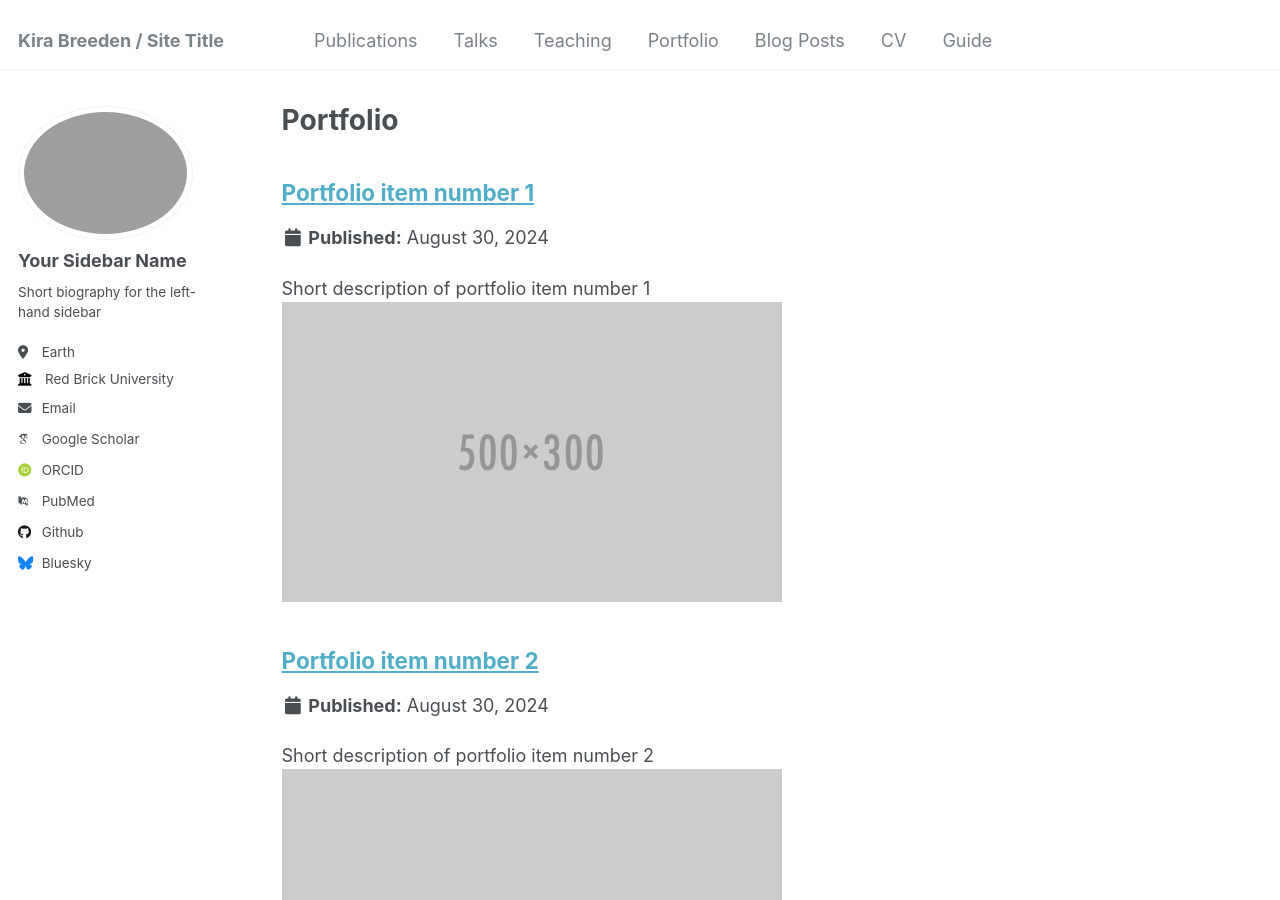
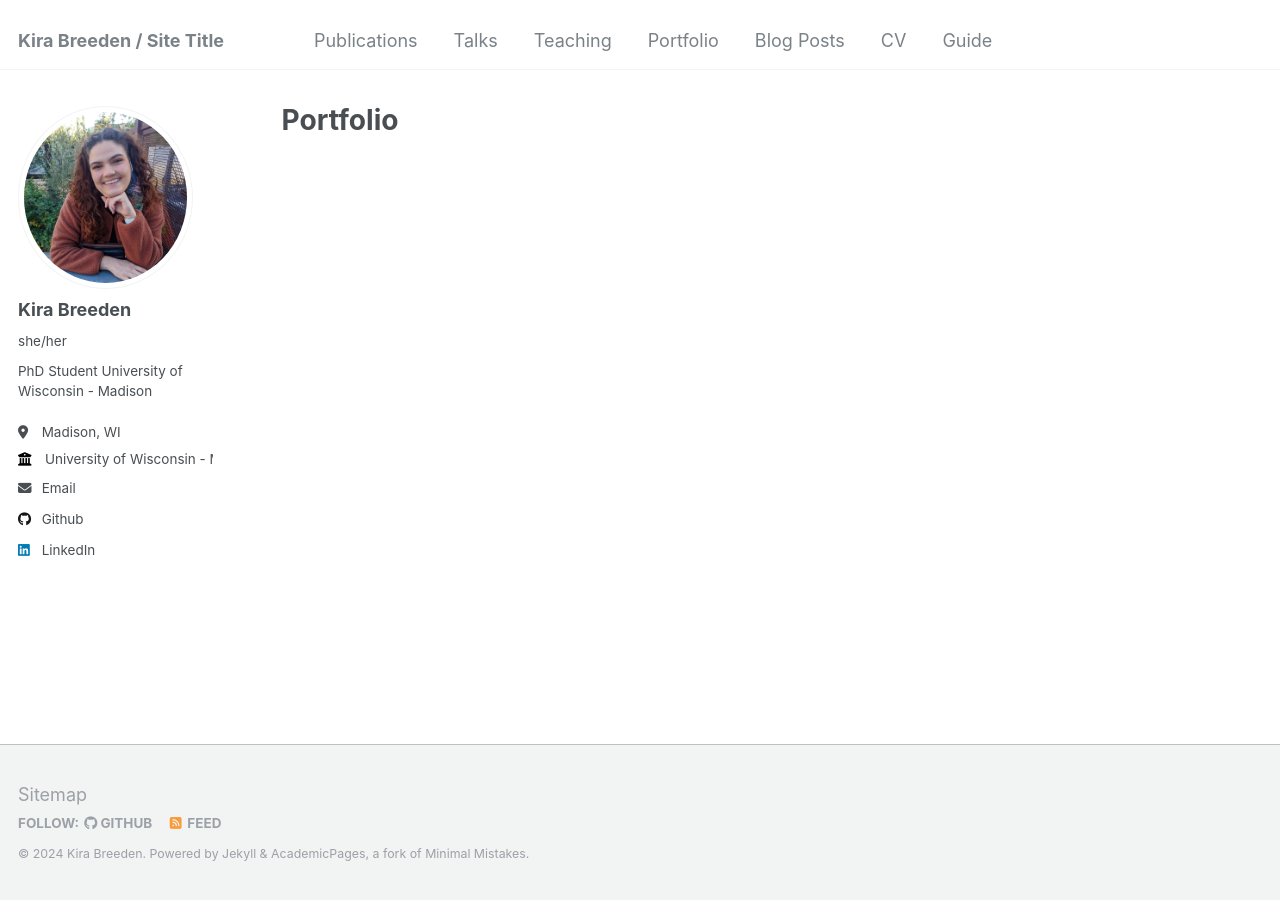
Before and after one commit to kmbreeden21/kmbreeden21.github.io, a Jekyll site: the page built from _pages/portfolio.html, in a window 1280 px wide and 900 px high. Built offline with Jekyll 4.4.1, drawn with Linux system fonts in a browser that asks for light colours; some web fonts are replaced.

Commit message:
Update _config.yml

```diff
--- a/_config.yml
+++ b/_config.yml
@@ -21,34 +21,34 @@
 #               Additional customization can be done by editing /_includes/author-profile.html
 author:
   # Biographic information
-  avatar           : "profile.png"
-  name             : "Your Sidebar Name"
-  pronouns         : # example: "she/her"
-  bio              : "Short biography for the left-hand sidebar"
-  location         : "Earth"
-  employer         : "Red Brick University"
+  avatar           : "KB_Casual_Headshot.JPG"
+  name             : "Kira Breeden"
+  pronouns         : "she/her"
+  bio              : "PhD Student University of Wisconsin - Madison"
+  location         : "Madison, WI"
+  employer         : "University of Wisconsin - Madison"
   uri              : # URL
-  email            : "none@example.org"
+  email            : "kbreeden@wisc.edu"
 
   # Academic websites
   arxiv            : # URL - Update with the correct link to your profile
-  googlescholar    : "https://scholar.google.com/citations?user=PS_CX0AAAAAJ"
+  googlescholar    : #"https://scholar.google.com/citations?user=PS_CX0AAAAAJ"
   impactstory      : # URL
-  orcid            : "http://orcid.org/yourorcidurl"
+  orcid            : #"http://orcid.org/yourorcidurl"
   semantic         : # URL
-  pubmed           : "https://www.ncbi.nlm.nih.gov/pubmed/?term=john+snow"
+  pubmed           : #"https://www.ncbi.nlm.nih.gov/pubmed/?term=john+snow"
   researchgate     : # URL
 
   # Repositories and software development
   bitbucket        : # Username - Update with your username on the site
   codepen          : # Username
   dribbble         : # Username
-  github           : "academicpages"
+  github           : "kmbreeden21"
   kaggle           : # Username
   stackoverflow    : # User number or user number and name (i.e., use "1" or "1/jeff-atwood")
 
   # Social media
-  bluesky          : "bsky.app" # Replace this with you Bluesky username
+  bluesky          : #"bsky.app" # Replace this with you Bluesky username
   facebook         : # Username
   flickr           : # Username
   foursquare       : # Username
@@ -57,7 +57,7 @@
   keybase          : # Username
   instagram        : # Username
   lastfm           : # Username
-  linkedin         : # Username
+  linkedin         : "kirabreeden"
   mastodon         : # URL
   medium           : # URL
   pinterest        : # Username
@@ -75,8 +75,8 @@
 
 # Publication Category - The following the list of publication categories and their headings
 publication_category:
-  books:
-    title: 'Books'
+  #books:
+    #title: 'Books'
   manuscripts:
     title: 'Journal Articles'
   conferences:
@@ -129,7 +129,7 @@
 
 # Social Sharing
 twitter:
-  username               : &twitter
+  username               :
 facebook:
   username               :
   app_id                 :
@@ -215,12 +215,12 @@
   publications:
     output: true
     permalink: /:collection/:path/
-  portfolio:
-    output: true
-    permalink: /:collection/:path/
-  talks:
-    output: true
-    permalink: /:collection/:path/
+  #portfolio:
+    #output: true
+    #permalink: /:collection/:path/
+  #talks:
+    #output: true
+    #permalink: /:collection/:path/
 
 
 # These settings control how pages and collections are included in the site
```
